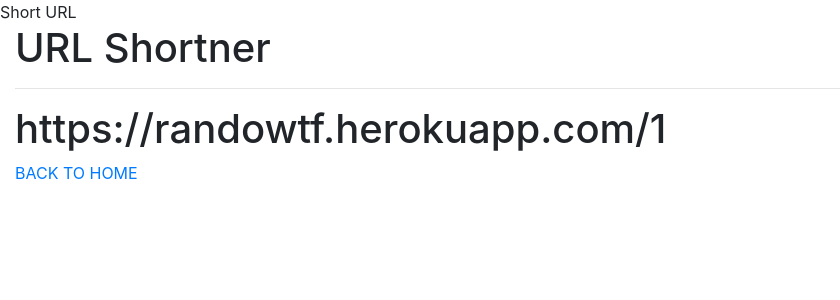
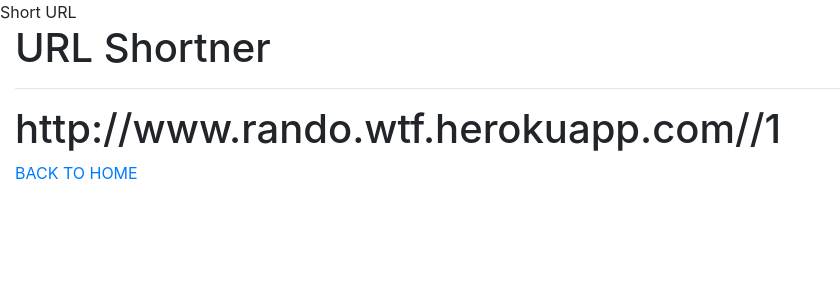
Before and after one commit to tharpta/shortURL, a Flask app: page /display/1 in a window 1280 px wide. Shown: the top 300 px of the page, without its empty margins (0-840 px from the left). Run offline with Flask 2, Linux system fonts and the light colour scheme; some libraries are stand-ins or nearby versions.

Commit message:
changed urls

```diff
--- a/templates/shorturl.html
+++ b/templates/shorturl.html
@@ -2,6 +2,6 @@
 {%block title %}Short URL {%endblock %}
 
 {% block content %}
-    <h1> https://randowtf.herokuapp.com/{{short_url_display}} </h1>
-    <a href="https://randowtf.herokuapp.com/"> BACK TO HOME</a>
+    <h1> http://www.rando.wtf.herokuapp.com//{{short_url_display}} </h1>
+    <a href="http://www.rando.wtf.herokuapp.com/"> BACK TO HOME</a>
 {% endblock %}
```
